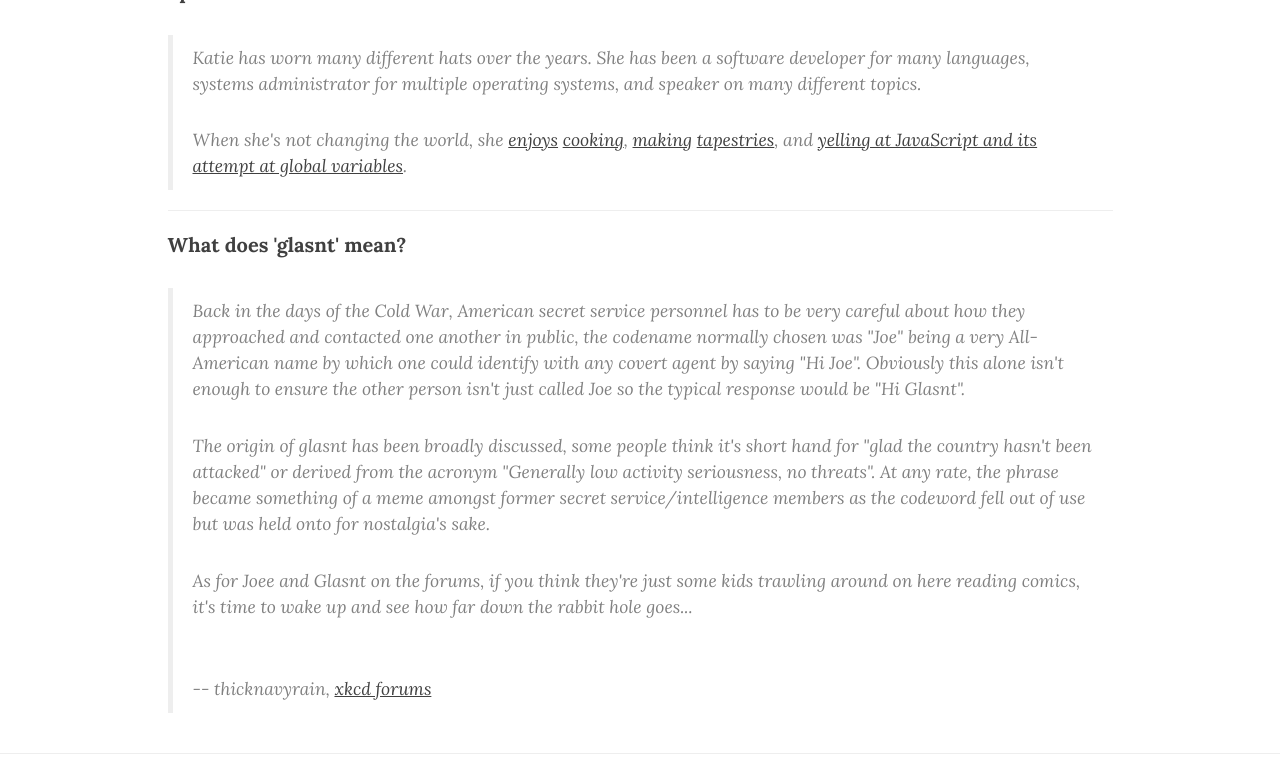
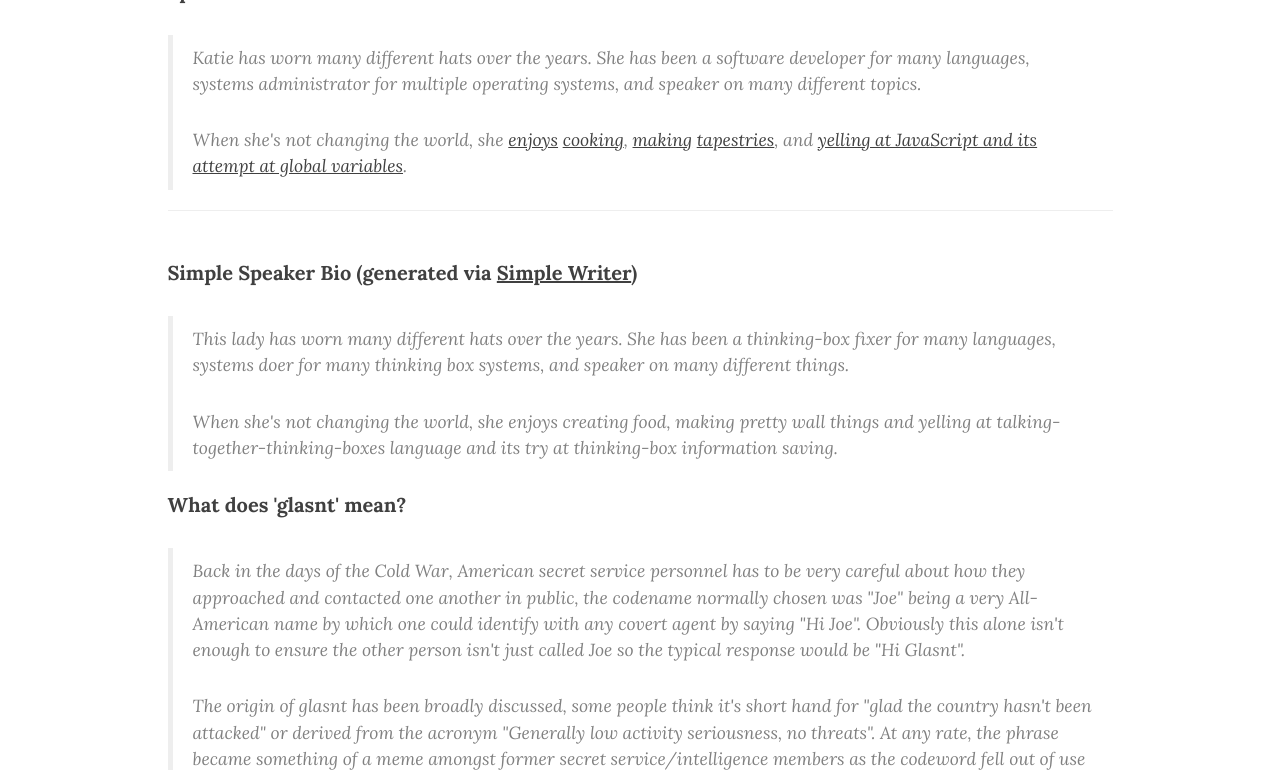
Before and after one commit to glasnt/blog, a Jekyll site: the page built from about.html, in a window 1280 px wide and 900 px high, scrolled down 521 px, cut to the strip 0-770 px from the top of the window. Built offline with Jekyll 4.4.1, drawn with Linux system fonts in a browser that asks for light colours; nearby versions of some CDN libraries.

Commit message:
thinking-box :D

```diff
--- a/about.html
+++ b/about.html
@@ -12,6 +12,13 @@ header-img: "img/about-bg.jpg"
 <p>When she's not changing the world, she <a href="http://forums.overclockers.com.au/showthread.php?t=1162025">enjoys</a> <a href="http://forums.overclockers.com.au/showthread.php?t=1099933">cooking</a>, <a href="http://imgur.com/a/u9IEL">making</a> <a href="https://i.imgur.com/HQ7pr.jpg">tapestries</a>, and <a href="https://www.youtube.com/watch?v=kK5kp5tjJyc">yelling at JavaScript and its attempt at global variables</a>.</p>
 </blockquote>
 <hr>
+<br>
+<dt>Simple Speaker Bio (generated via <a href="http://xkcd.com/simplewriter/" style="text-decoration: underline">Simple Writer</a>)</dt>
+<br>
+<blockquote><p style="margin:0">
+This lady has worn many different hats over the years. She has been a thinking-box fixer for many languages, systems doer for many thinking box systems, and speaker on many different things.
+</p><p>When she's not changing the world, she enjoys creating food, making pretty wall things and yelling at talking-together-thinking-boxes language and its try at thinking-box information saving.
+</p></blockquote>
 <dt>What does 'glasnt' mean?</dt>
 <br>
 <blockquote>
```
